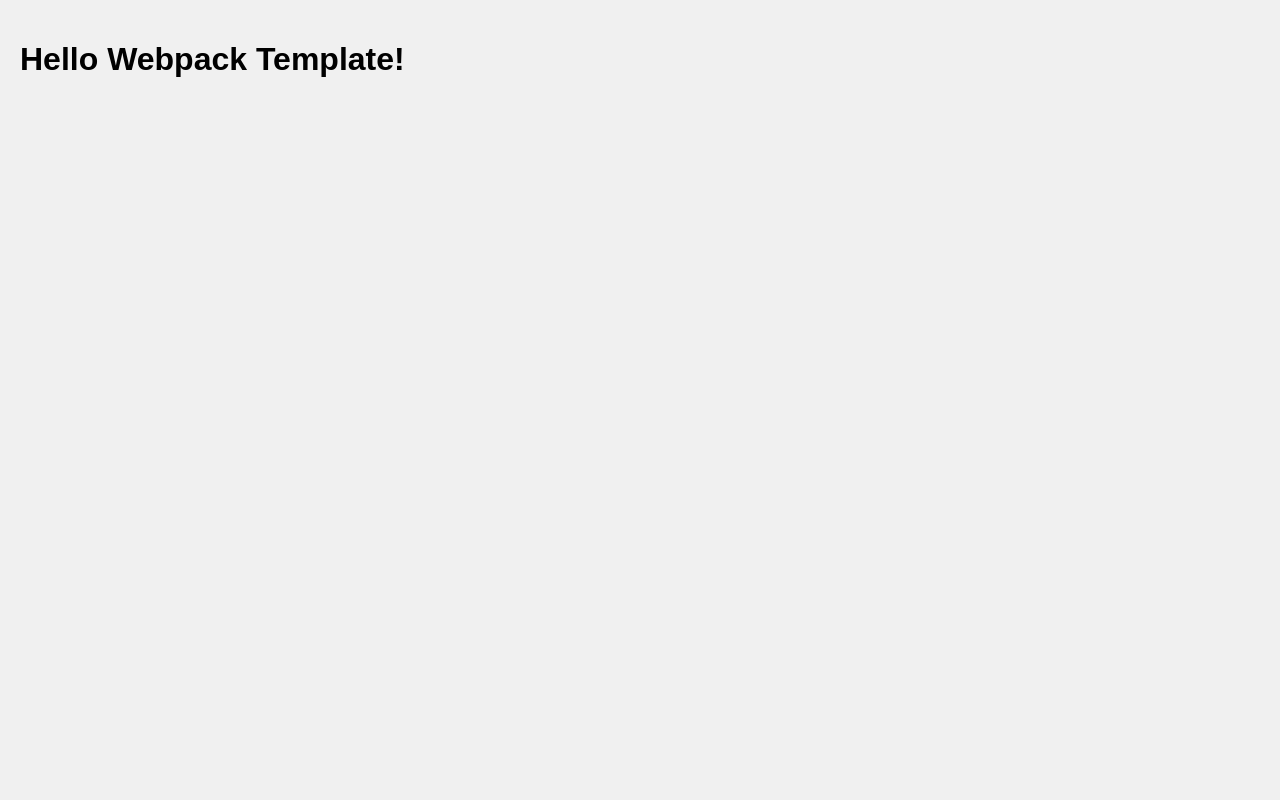
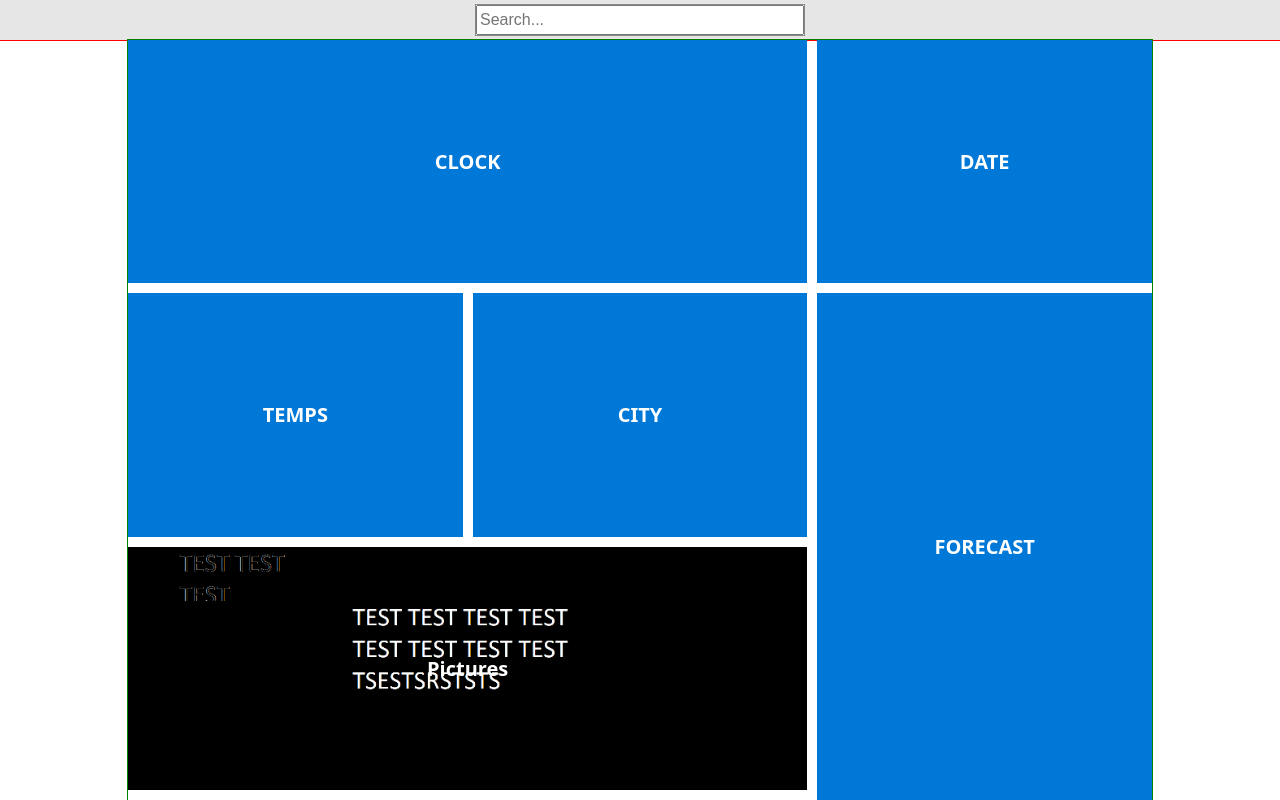
Before and after one commit to paulTan09/weatherApp, a website built with webpack: page src/template.html in a window 1280 px wide. Built offline with nearby package versions, Linux system fonts and the light colour scheme.

Commit message:
layout mockup

```diff
--- a/src/index.js
+++ b/src/index.js
@@ -1,12 +1,3 @@
 import './style.css';
 
 console.log('Welcome to your Webpack template!');
-
-// LINT TEST
-function sayHi(name) {
-  const age = 10;
-}
-
-const age = 12;
-
-const stuff = ['cool', 'doberman!!!!!!'];
--- a/src/style.css
+++ b/src/style.css
@@ -1,6 +1,87 @@
 body {
-    font-family: Arial, sans-serif;
-    background-color: #f0f0f0;
+    font-family: system-ui, -apple-system, BlinkMacSystemFont, 'Segoe UI', Roboto, Oxygen, Ubuntu, Cantarell, 'Open Sans', 'Helvetica Neue', sans-serif;
     margin: 0;
-    padding: 20px;
+    width: 100vw;
+    height: 100vh;
+    display: flex;
+    flex-direction: column;
 }
+
+.searchBarContainer {
+    display: flex;
+    justify-content: center;
+    align-items: center;
+    outline: 1px solid red;
+    height: 5%;
+    background-color: #e6e6e6;
+
+}
+
+#searchBar {
+    outline: 1px solid #8a8a8a;
+    height: 1.5rem;
+    width: 25vw;
+    font-size: 1rem;
+}
+
+#searchBar:focus {
+    outline: 2px solid #0078d7;
+}
+
+.mainGrid {
+    height: 95vh;
+    width: 80vw;
+    outline: 1px solid green;
+    align-self: center;
+    display: grid;
+    grid-template-columns: repeat(3, 1fr);
+    grid-template-rows: repeat(3, 1fr);
+    gap: 10px;
+
+}
+
+.mainGrid div {
+    background-color: #0078d7;
+    color: white;
+    display: flex;
+    justify-content: center;
+    align-items: center;
+    font-size: 20px;
+    font-weight: bold;
+    text-align: center;
+    padding: 10px;
+}
+
+.clock {
+    grid-column: span 2;
+    font-size: 32px;
+}
+
+.date {
+    grid-row: span 1;
+}
+
+.temperature {
+    grid-row: span 1;
+    font-size: 28px;
+}
+
+.city {
+    grid-column: span 1;
+    font-size: 16px;
+}
+
+.forecast {
+    grid-row: span 3;
+    grid-column: span 1;
+    display: flex;
+    flex-direction: column;
+    gap: 5px;
+}
+
+.image {
+    grid-column: span 2;
+    background: url('test.png') center/cover;
+    align-self: stretch;
+    justify-self: stretch;
+}
--- a/src/template.html
+++ b/src/template.html
@@ -1,11 +1,28 @@
 <!DOCTYPE html>
 <html lang="en">
+
 <head>
     <meta charset="UTF-8">
     <meta name="viewport" content="width=device-width, initial-scale=1.0">
     <title>Webpack Template</title>
 </head>
+
 <body>
-    <h1>Hello Webpack Template!</h1>
+    <!-- search bar -->
+    <div class="searchBarContainer">
+        <input type="text" placeholder="Search..." id="searchBar">
+
+    </div>
+
+    <div class="mainGrid">
+        <div class="clock">CLOCK</div>
+        <div class="date">DATE</div>
+        <div class="temperature">TEMPS</div>
+        <div class="city">CITY</div>
+        <div class="forecast">FORECAST</div>
+        <div class="image">Pictures</div>
+    </div>
+
 </body>
+
 </html>
```
Also changed, not shown: src/test.png (added), 1 other file.
